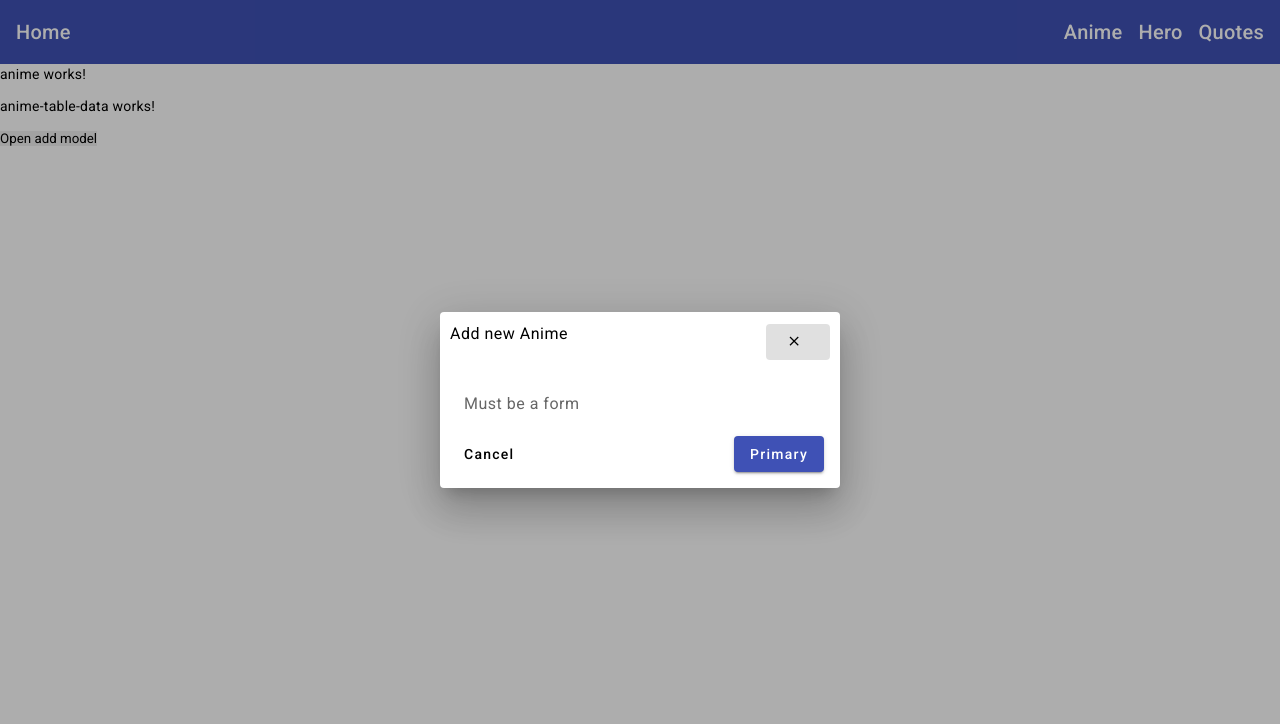
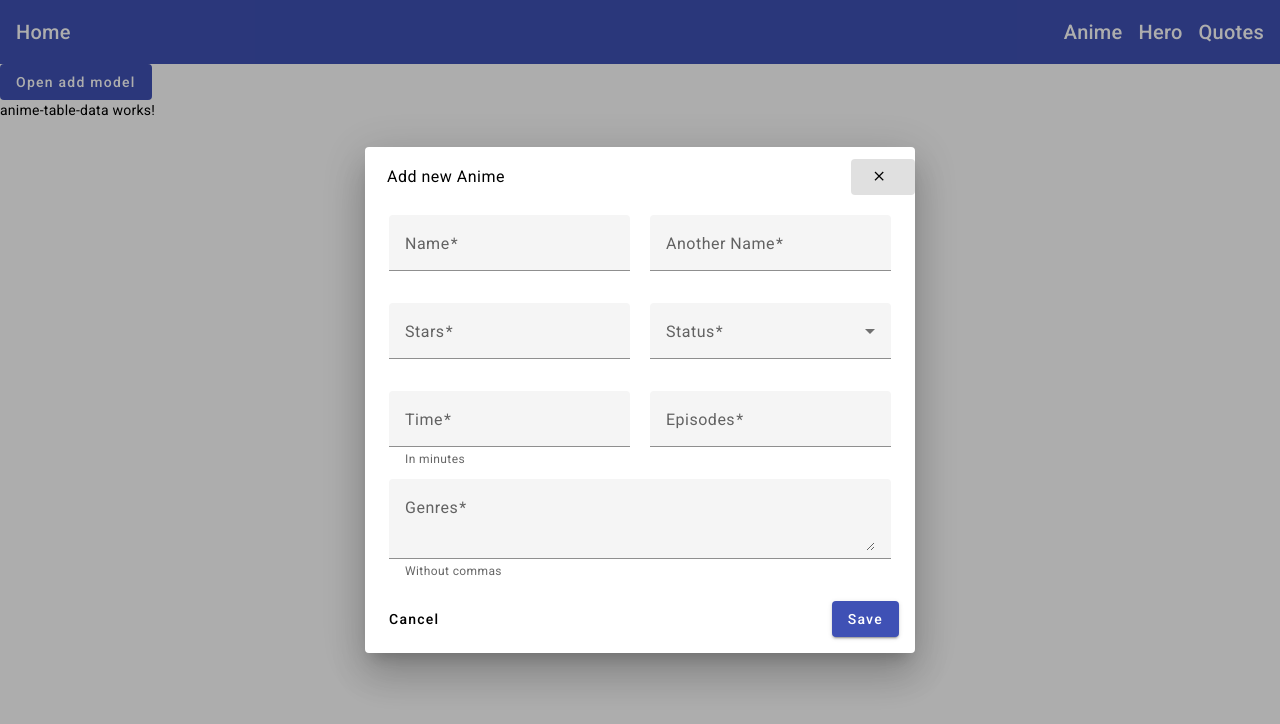
Before and after one commit to AKapran8/anime-store-frontend, an Angular app: page /animes in a window 1280 px wide. Shown: the top 724 px of the page. Built offline with nearby package versions, Linux system fonts and the light colour scheme.

Commit message:
init add modal window

```diff
--- a/src/app/anime/add-anime/add-anime.component.html
+++ b/src/app/anime/add-anime/add-anime.component.html
@@ -2,16 +2,105 @@
   <div class="dialog-header">
     <h4 class="dialog-header-title">Add new Anime</h4>
 
-    <button mat-button>
+    <button mat-button mat-dialog-close>
       <mat-icon>close</mat-icon>
     </button>
   </div>
   <div mat-dialog-content>
-    <p>Must be a form</p>
+    <div class="form">
+      <form *ngIf="form" [formGroup]="form" class="form">
+        <mat-form-field>
+          <mat-label>Name</mat-label>
+          <input matInput formControlName="name" type="text" />
+          <mat-error *ngIf="form.get('name')?.hasError('required')"
+            >The name is required</mat-error
+          >
+        </mat-form-field>
+
+        <mat-form-field>
+          <mat-label>Another Name</mat-label>
+          <input matInput formControlName="nameUa" type="text" />
+          <mat-error *ngIf="form.get('nameUa')?.hasError('required')"
+            >The another name is required</mat-error
+          >
+        </mat-form-field>
+
+        <mat-form-field>
+          <mat-label>Stars</mat-label>
+          <input matInput formControlName="starsCount" type="number" />
+          <mat-error *ngIf="starsError">{{ starsError }}</mat-error>
+          <mat-error *ngIf="form.get('starsCount')?.hasError('required')"
+            >Start count is required</mat-error
+          >
+        </mat-form-field>
+
+        <mat-form-field appearance="fill">
+          <mat-label>Status</mat-label>
+          <mat-select formControlName="status">
+            <mat-option [value]="null">--NONE--</mat-option>
+            <mat-option *ngFor="let status of statusesList" [value]="status">
+              {{ status }}
+            </mat-option>
+          </mat-select>
+          <mat-error *ngIf="form.get('status')?.hasError('required')"
+            >You must make a selection</mat-error
+          >
+          <mat-error *ngIf="form.get('status')?.hasError('min')"
+            >Must be more than 0</mat-error
+          >
+          <mat-error *ngIf="form.get('status')?.hasError('max')"
+            >Maximum stars count is 10</mat-error
+          >
+        </mat-form-field>
+
+        <mat-form-field>
+          <mat-label>Time</mat-label>
+          <input matInput formControlName="minutes" type="number" />
+          <mat-hint>In minutes</mat-hint>
+          <mat-error *ngIf="form.get('minutes')?.hasError('required')"
+            >The time is required</mat-error
+          >
+          <mat-error *ngIf="form.get('minutes')?.hasError('min')"
+            >Minutes must be more than 0</mat-error
+          >
+        </mat-form-field>
+
+        <mat-form-field>
+          <mat-label>Episodes</mat-label>
+          <input matInput formControlName="totalEpisodes" type="number" />
+          <mat-error *ngIf="form.get('totalEpisodes')?.hasError('required')"
+            >Episodes count is required</mat-error
+          >
+          <mat-error *ngIf="form.get('totalEpisodes')?.hasError('min')"
+            >Episodes count must be more than 0</mat-error
+          >
+        </mat-form-field>
+
+        <mat-form-field class="full-width">
+          <mat-label>Genres</mat-label>
+          <textarea
+            matInput
+            formControlName="genres"
+            cols="5"
+            rows="2"
+          ></textarea>
+          <mat-hint>Without commas</mat-hint>
+          <mat-error *ngIf="form.get('genres')?.hasError('required')"
+            >The genre(s) is required</mat-error
+          >
+        </mat-form-field>
+      </form>
+    </div>
   </div>
   <div class="dialog-actions">
     <button mat-button mat-dialog-close>Cancel</button>
     <div class="spacer"></div>
-    <button mat-raised-button color="primary" (click)="save()">Primary</button>
+    <button
+      mat-raised-button
+      color="primary"
+      (click)="saveHandler()"
+    >
+      Save
+    </button>
   </div>
 </div>
--- a/src/app/anime/add-anime/add-anime.component.scss
+++ b/src/app/anime/add-anime/add-anime.component.scss
@@ -1,17 +1,15 @@
 .wrapper {
-  max-width: 690px !important;
-  min-width: 400px !important;
+  max-width: 550px !important;
 }
 
 .dialog-header {
   display: flex;
   justify-content: space-between;
   align-items: center;
-  margin: 10px;
+  padding-left: 10px;
 
-  &-title {
-    display: inline-block;
-    padding: 16px 0 0 0 16px !important;
+  & button {
+    margin-top: 12px;
   }
 }
 
@@ -20,3 +18,23 @@
   justify-content: space-between;
   margin: 0px 16px 16px 16px;
 }
+
+.dialog-header-title {
+  padding: 12px 0px 0px 12px;
+  margin: 0;
+}
+
+.form {
+  display: flex;
+  justify-content: space-between;
+  flex-wrap: wrap;
+  gap: 10px;
+
+  mat-form-field {
+    width: 48%;
+  }
+
+  .full-width {
+    width: 100%;
+  }
+}
--- a/src/app/anime/add-anime/add-anime.component.ts
+++ b/src/app/anime/add-anime/add-anime.component.ts
@@ -1,14 +1,101 @@
-import { Component } from '@angular/core';
+import {
+  ChangeDetectionStrategy,
+  ChangeDetectorRef,
+  Component,
+  OnInit,
+} from '@angular/core';
+import { FormBuilder, FormGroup, Validators } from '@angular/forms';
+
+interface IAddAnime {
+  name: string;
+  anotherName: string;
+  stars: number;
+  time: string;
+  genres: string;
+  status: string;
+  episodesCount: number;
+}
 
 @Component({
   selector: 'app-add-anime',
   templateUrl: './add-anime.component.html',
-  styleUrls: ['./add-anime.component.scss']
+  styleUrls: ['./add-anime.component.scss'],
+  changeDetection: ChangeDetectionStrategy.OnPush,
 })
-export class AddAnimeComponent {
+export class AddAnimeComponent implements OnInit {
+  public form: FormGroup | null = null;
+  public starsError: string = '';
+  public isSaving: boolean = false;
+  public statusesList: string[] = ['watched', 'progress', 'feature'];
 
+  constructor(private _fb: FormBuilder, private _cdr: ChangeDetectorRef) {}
 
-  public save(): void {
-    console.log('must be save')
+  ngOnInit(): void {
+    this._initForm();
+  }
+
+  private _initForm(): void {
+    this.form = this._fb.group({
+      name: ['', Validators.required],
+      nameUa: ['', Validators.required],
+      starsCount: [
+        null,
+        [Validators.required, Validators.max(10), Validators.min(1)],
+      ],
+      minutes: [null, [Validators.required, Validators.min(1)]],
+      genres: ['', Validators.required],
+      status: ['', Validators.required],
+      totalEpisodes: [null, [Validators.required, Validators.min(1)]],
+    });
+  }
+
+  public saveHandler(): void {
+    if (!this.form?.valid) {
+      return;
+    }
+    this.isSaving = true;
+
+    const formValues = this.form?.value;
+
+    const time: string = this._convertTime(formValues.minutes);
+    const genres: string = this._convertGenres(formValues.genres);
+
+    const requestBody: IAddAnime = {
+      name: formValues.name,
+      anotherName: formValues.nameUa,
+      stars: formValues.starsCount,
+      status: formValues.status,
+      episodesCount: formValues.totalEpisodes,
+      time,
+      genres
+    };
+
+    this._save(requestBody);
+  }
+
+  private _save(requestBody: IAddAnime): void {
+    console.log(requestBody);
+    this.isSaving = false;
+    this._cdr.markForCheck();
+  }
+
+  private _convertTime(totalTimeValue: number): string {
+    const hours: number = Math.floor(totalTimeValue / 60);
+    const minutes: number = totalTimeValue % 60;
+
+    const hoursText: string = `Hour${this._getTimeEnd(hours)}`;
+    const minutesText: string = `minute${this._getTimeEnd(minutes)}`;
+
+    const timeStr: string = `${hours} ${hoursText} and ${minutes} ${minutesText}`;
+
+    return timeStr;
+  }
+
+  private _getTimeEnd(num: number): string {
+    return num > 1 ? '(s)' : '';
+  }
+
+  private _convertGenres(genres: string = ''): string {
+    return genres.replace(' ', ',');
   }
 }
--- a/src/app/anime/anime.component.html
+++ b/src/app/anime/anime.component.html
@@ -1,4 +1,2 @@
-<p>anime works!</p>
+<button matButton mat-flat-button  color="primary" (click)="openDialog()" > Open add model </button>
 <app-anime-table-data></app-anime-table-data>
-
-<button matButton color="primary" (click)="openDialog()" > Open add model </button>
```
Also changed, not shown: src/app/app.module.ts (+8 -1 lines).
